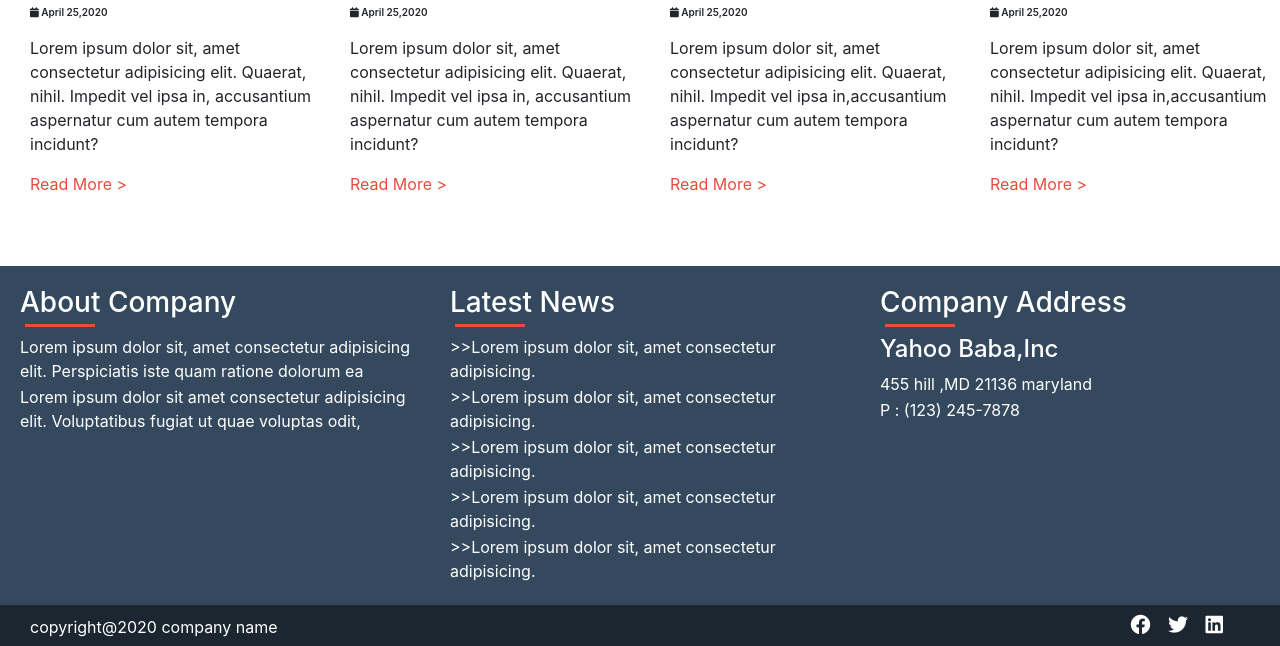
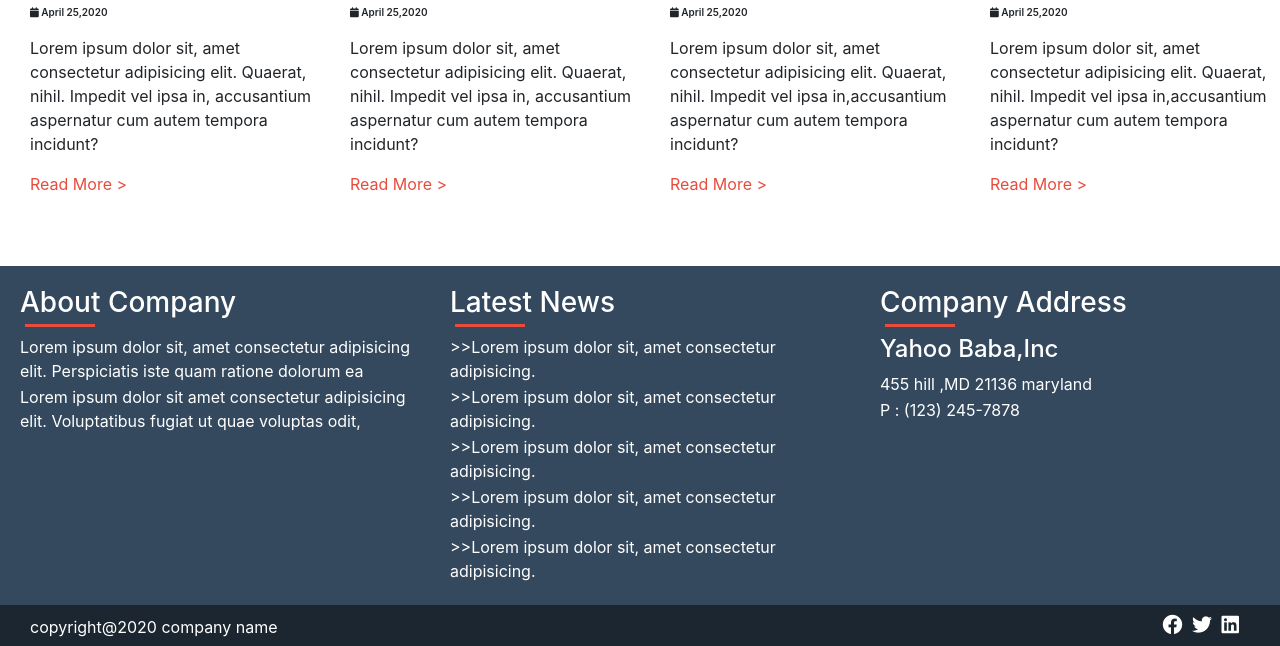
Before and after one commit to hamza887/CSS-learning, a plain HTML site: page wonderbird/index.html in a window 1280 px wide. Shown: the part 1809-2455 px from the top of the page. Drawn offline with Linux system fonts and the light colour scheme.

```diff
--- a/wonderbird/style.css
+++ b/wonderbird/style.css
@@ -189,10 +189,10 @@
 .sociabuttons i{
     margin-top: 10px;
     margin-bottom: 7px;
-    margin-left: 13px;
+    margin-left: 5px;
     font-size: 20px;
 
 }
 .sociabuttons{
-    padding-left: 150px;
+    padding-left: 190px;
 }
```
